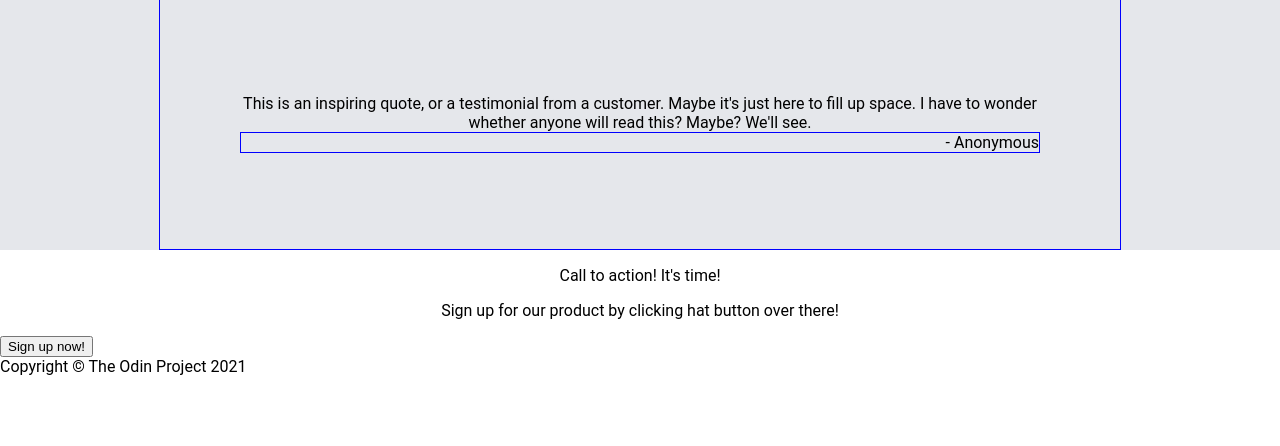
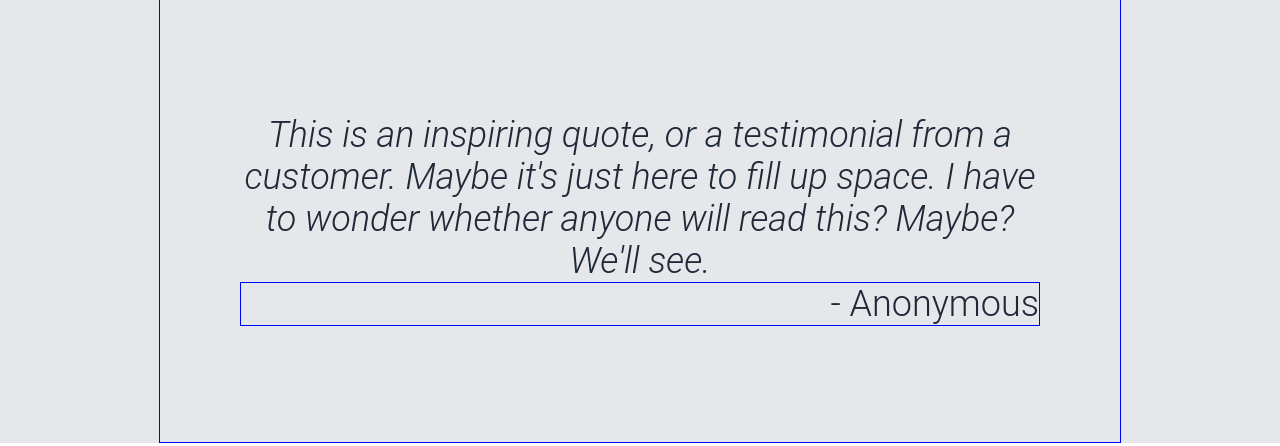
Before and after one commit to TOPPrincipiante/1st-Landing-Page-Project, a plain HTML site: page index.html in a window 1280 px wide. Shown: the part 766-1212 px from the top of the page. Before the commit the page ends 1142 px from the top, so only its background shows below. Drawn offline with Linux system fonts and the light colour scheme.

Commit message:
Change html to style quote text italic
In addition to this change, the css was also updated to style the quote text

```diff
--- a/index.html
+++ b/index.html
@@ -66,7 +66,7 @@
                 <div class="third-section">
 
                     <div class="quote">
-                        <p class="main-quote">This is an inspiring quote, or a testimonial from a customer. Maybe it's just here to fill up space. I have to wonder whether anyone will read this? Maybe? We'll see.<spam class="attribution">- Anonymous</spam>
+                        <p class="main-quote"><em>This is an inspiring quote, or a testimonial from a customer. Maybe it's just here to fill up space. I have to wonder whether anyone will read this? Maybe? We'll see.</em><spam class="attribution">- Anonymous</spam>
                         </p>
                     </div>
 
--- a/style.css
+++ b/style.css
@@ -128,7 +128,12 @@ align-items: center;
     flex-wrap: wrap;
     border: 1px solid blue;
     padding: 80px
+}
 
+.main-quote {
+    color:#1F2937;
+    font-size: 36px;
+    font-weight: 300;
 }
 
 spam {
@@ -137,7 +142,10 @@ spam {
     align-items: flex-end;
     border: 1px solid blue;
     margin-left: auto;
+}
 
+.attribution{
+    font-weight: 800px;
 }
 
 .fourth-section{
```
